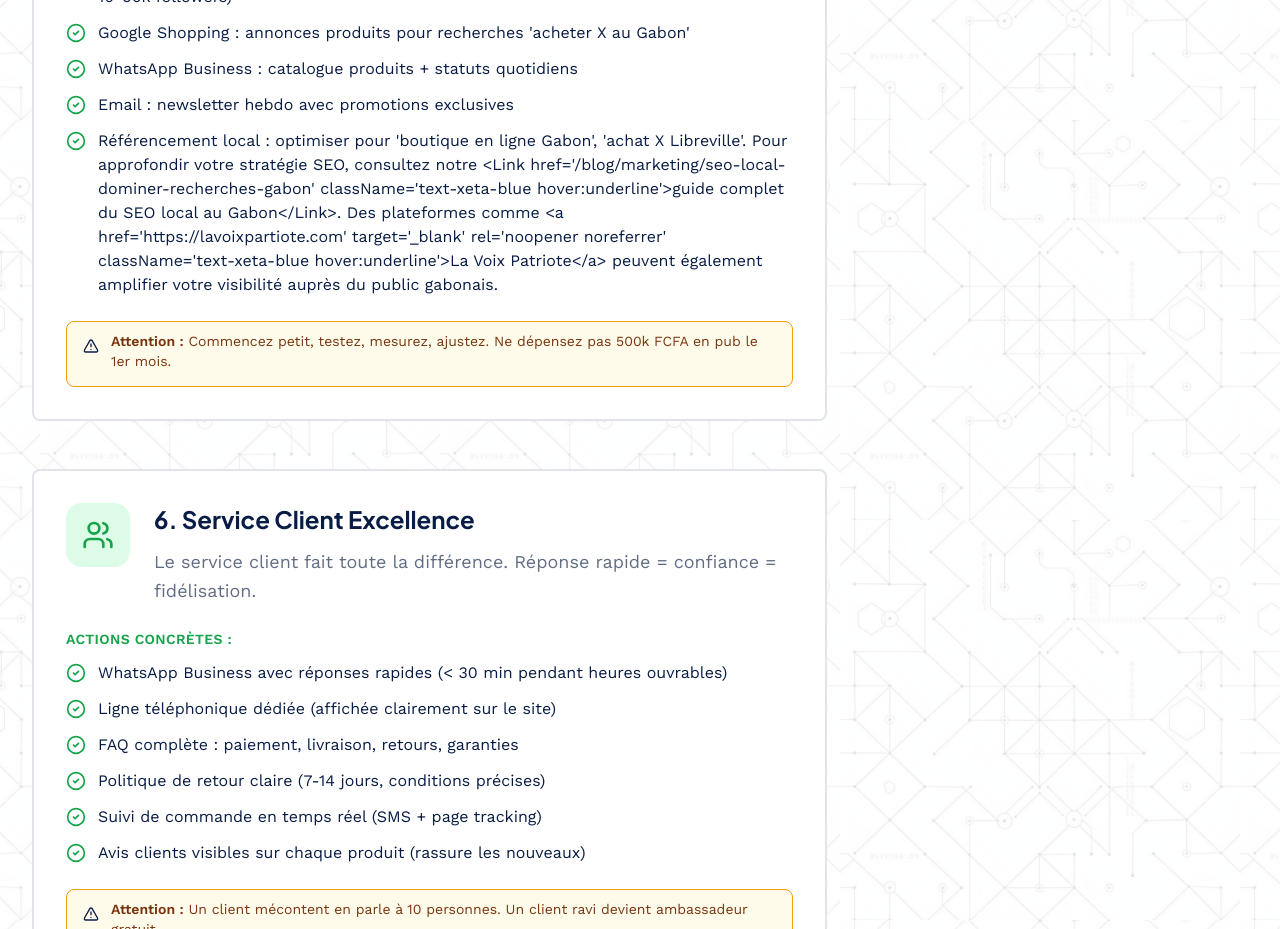
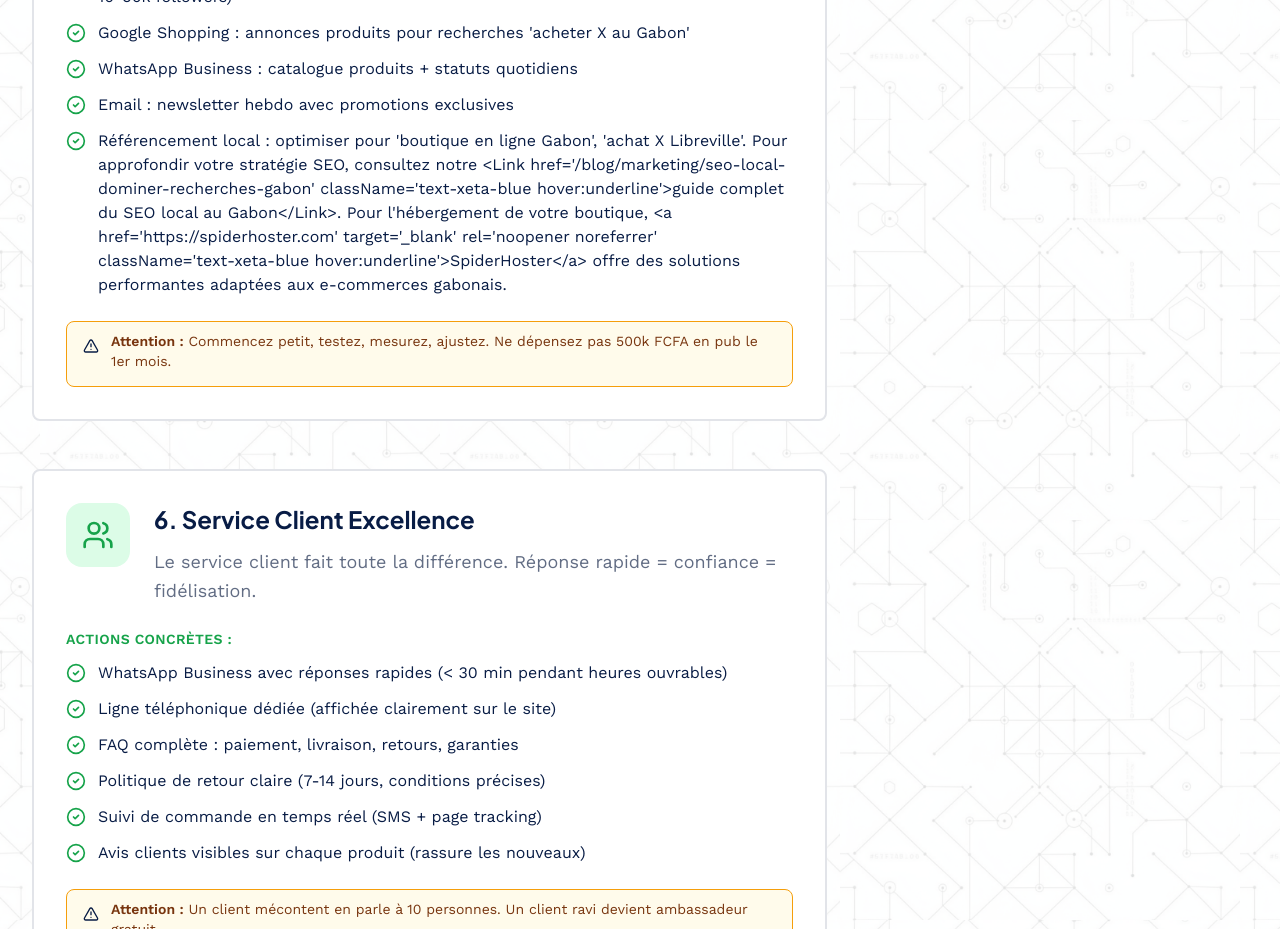
Before and after one commit to brice214/sg-b2f42701-634c-47b8-bbd1-2e23ad12ad16-1785503365, a Next.js app: page /blog/business/ecommerce-gabon-cles-succes in a window 1280 px wide. Shown: the part 6280-7209 px from the top of the page. Built offline with nearby package versions, Linux system fonts and the light colour scheme.

Commit message:
feat(seo): finalize seo optimization and link fixes

```diff
--- a/src/pages/blog/business/ecommerce-gabon-cles-succes.tsx
+++ b/src/pages/blog/business/ecommerce-gabon-cles-succes.tsx
@@ -157,7 +157,7 @@ export default function EcommerceGabonArticle() {
         "Google Shopping : annonces produits pour recherches 'acheter X au Gabon'",
         "WhatsApp Business : catalogue produits + statuts quotidiens",
         "Email : newsletter hebdo avec promotions exclusives",
-        "Référencement local : optimiser pour 'boutique en ligne Gabon', 'achat X Libreville'. Pour approfondir votre stratégie SEO, consultez notre <Link href='/blog/marketing/seo-local-dominer-recherches-gabon' className='text-xeta-blue hover:underline'>guide complet du SEO local au Gabon</Link>. Des plateformes comme <a href='https://lavoixpartiote.com' target='_blank' rel='noopener noreferrer' className='text-xeta-blue hover:underline'>La Voix Patriote</a> peuvent également amplifier votre visibilité auprès du public gabonais.",
+        "Référencement local : optimiser pour 'boutique en ligne Gabon', 'achat X Libreville'. Pour approfondir votre stratégie SEO, consultez notre <Link href='/blog/marketing/seo-local-dominer-recherches-gabon' className='text-xeta-blue hover:underline'>guide complet du SEO local au Gabon</Link>. Pour l'hébergement de votre boutique, <a href='https://spiderhoster.com' target='_blank' rel='noopener noreferrer' className='text-xeta-blue hover:underline'>SpiderHoster</a> offre des solutions performantes adaptées aux e-commerces gabonais.",
       ],
       warning: "Commencez petit, testez, mesurez, ajustez. Ne dépensez pas 500k FCFA en pub le 1er mois.",
     },
```
